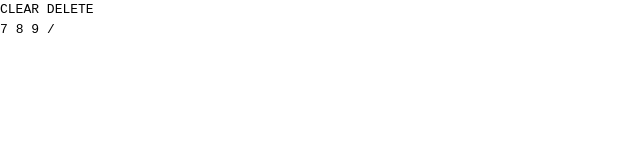
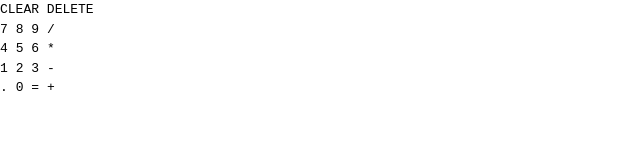
Before and after one commit to mohaCodes/calculator, a website: page index.html in a window 1280 px wide. Shown: the full height of the page, 0-640 px from the left. Drawn offline with Linux system fonts and the light colour scheme.

Commit message:
all buttons are done

```diff
--- a/index.html
+++ b/index.html
@@ -63,6 +63,75 @@
         </div>
 
 
+        <!-- Conatins second row of buttons -->
+        <div class="border border-black space-x-1 col-span-4 grid place-content-stretch grid-cols-4">
+
+            <button type="button" class="bg-slate-50  rounded-lg border border-black
+                xs:font-bold xs:py-3">
+                4
+            </button>
+            <button type="button" class="bg-slate-50  rounded-lg border border-black
+                xs:font-bold xs:py-3">
+                5
+            </button>
+            <button type="button" class="bg-slate-50  rounded-lg border border-black
+                xs:font-bold xs:py-3">
+                6
+            </button>
+            <button type="button" class="bg-slate-50  rounded-lg border border-black
+                xs:font-bold xs:py-3">
+                *
+            </button>
+
+        </div>
+
+
+        <!-- Conatins thrid row of buttons -->
+        <div class="border border-black space-x-1 col-span-4 grid place-content-stretch grid-cols-4">
+
+            <button type="button" class="bg-slate-50  rounded-lg border border-black
+                xs:font-bold xs:py-3">
+                1
+            </button>
+            <button type="button" class="bg-slate-50  rounded-lg border border-black
+                xs:font-bold xs:py-3">
+                2
+            </button>
+            <button type="button" class="bg-slate-50  rounded-lg border border-black
+                xs:font-bold xs:py-3">
+                3
+            </button>
+            <button type="button" class="bg-slate-50  rounded-lg border border-black
+                xs:font-bold xs:py-3">
+                -
+            </button>
+
+        </div>
+
+
+        <!-- Conatins fourth row of buttons -->
+        <div class="border border-black space-x-1 col-span-4 grid place-content-stretch grid-cols-4">
+
+            <button type="button" class="bg-slate-50  rounded-lg border border-black
+                xs:font-bold xs:py-3">
+                .
+            </button>
+            <button type="button" class="bg-slate-50  rounded-lg border border-black
+                xs:font-bold xs:py-3">
+                0
+            </button>
+            <button type="button" class="bg-slate-50  rounded-lg border border-black
+                xs:font-bold xs:py-3">
+                =
+            </button>
+            <button type="button" class="bg-slate-50  rounded-lg border border-black
+                xs:font-bold xs:py-3">
+                +
+            </button>
+
+        </div>
+
+
 
 
 
```
